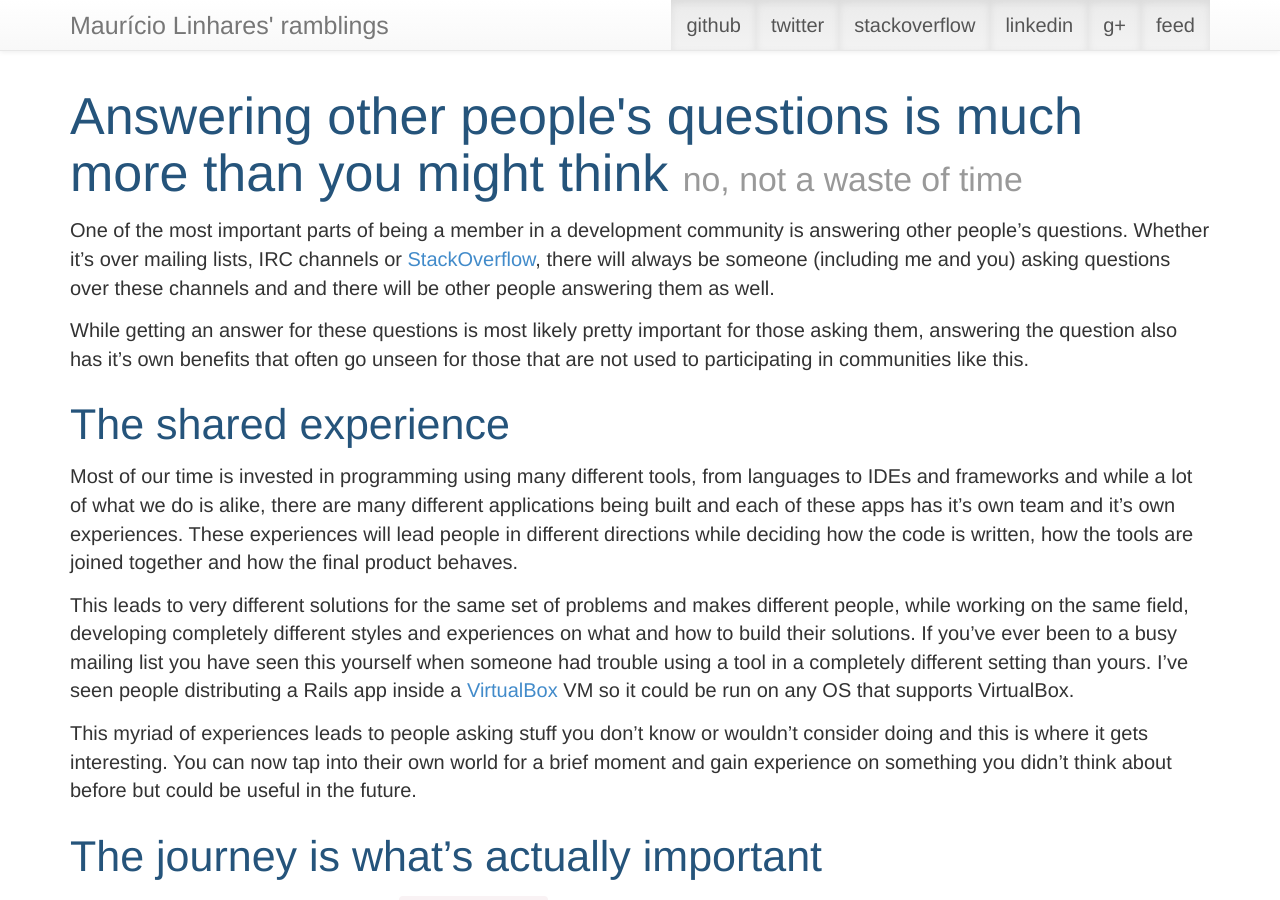
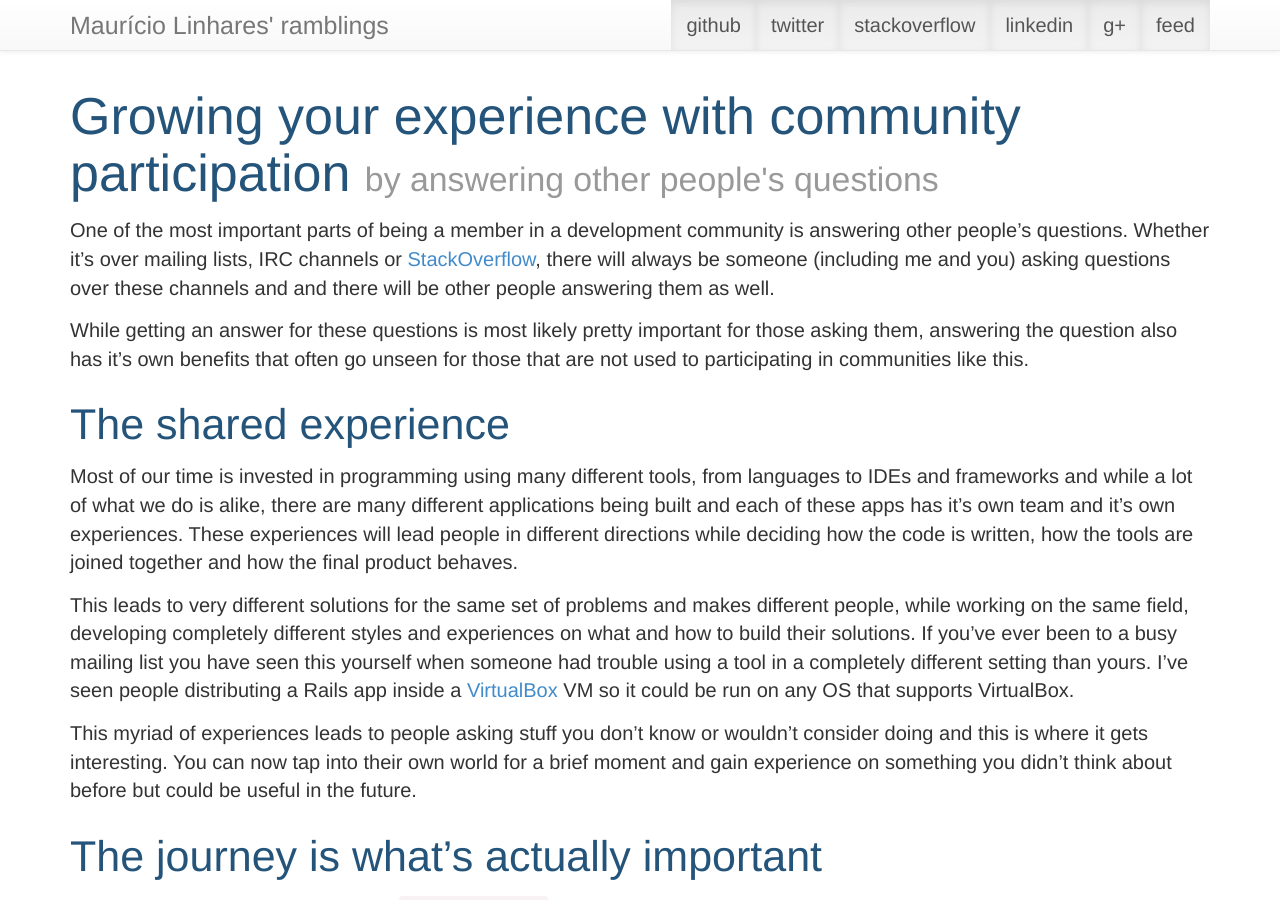
Before and after one commit to mauricio/mauricio.github.com, a Jekyll site: the page built from _posts/2014-12-03-growing-your-experience-with-community-participation.md, in a window 1280 px wide and 900 px high. Built offline with Jekyll 4.4.1, drawn with Linux system fonts in a browser that asks for light colours; comment, search, counter and statistics services are not loaded.

Commit message:
Updating the titkle

```diff
--- a/_posts/2014-12-03-growing-your-experience-with-community-participation.md
+++ b/_posts/2014-12-03-growing-your-experience-with-community-participation.md
@@ -1,7 +1,7 @@
 ---
 layout: post
-title: Answering other people's questions is much more than you might think
-subtitle: no, not a waste of time
+title: Growing your experience with community participation
+subtitle: by answering other people's questions
 keywords: community, networking, participation, stackoverflow
 tags:
 - useful
```
